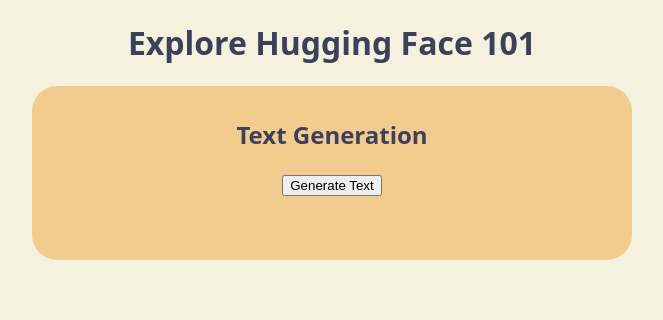
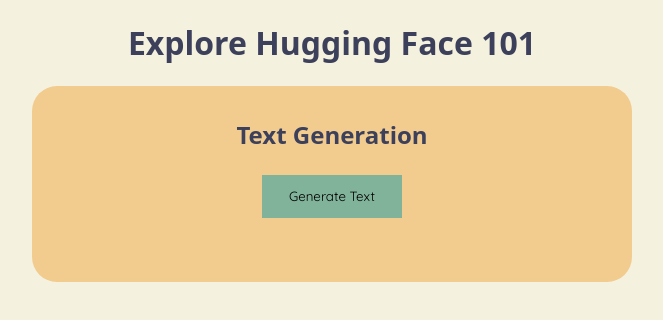
Before and after one commit to OrbicCode/explore-hugging_face-101, a React (Vite) app: page / in a window 1280 px wide. Shown: the top 320 px of the page, without its empty margins (308-971 px from the left). Built offline with nearby package versions, Linux system fonts and the light colour scheme; a web font is replaced by a local one.

Commit message:
button styling and huggingface inference install

```diff
--- a/package.json
+++ b/package.json
@@ -10,6 +10,7 @@
     "preview": "vite preview"
   },
   "dependencies": {
+    "@huggingface/inference": "^4.13.4",
     "react": "^19.2.0",
     "react-dom": "^19.2.0"
   },
--- a/src/App.css
+++ b/src/App.css
@@ -4,6 +4,10 @@
 }
 
 .widget_container {
+  display: flex;
+  flex-direction: column;
+  align-items: center;
+  gap: 2em;
   width: 75%;
   margin: 0 auto;
 }
--- a/src/components/Button/Button.module.css
+++ b/src/components/Button/Button.module.css
@@ -0,0 +1,6 @@
+.button {
+  font-family: inherit;
+  background: var(--green);
+  padding: 1em 2em;
+  border: none;
+}
--- a/src/components/TextGeneration/TextGeneration.module.css
+++ b/src/components/TextGeneration/TextGeneration.module.css
@@ -6,6 +6,6 @@
   margin: 0 auto;
   padding: 2em;
   width: 600px;
-  background: #f2cc8f;
+  background: var(--yellow);
   border-radius: 25px;
 }
--- a/src/components/TextGeneration/TextGeneration.tsx
+++ b/src/components/TextGeneration/TextGeneration.tsx
@@ -6,7 +6,9 @@
   const [generatedText, setGeneratedText] = useState('');
 
   function handleClick() {
-    setGeneratedText('LOTR is the best');
+    setGeneratedText(
+      'Lorem ipsum dolor sit amet, consectetur adipiscing elit. Donec id sem sodales, vulputate augue eget, dapibus elit. Mauris tortor elit, blandit et fermentum eget, pharetra sed lectus. Integer ac semper erat. Nunc molestie nisi dui, sed dignissim dui pellentesque eu. Duis rutrum purus id quam fringilla tincidunt. Morbi tempor nunc a luctus porttitor. Etiam ac efficitur tortor. Cras volutpat mauris et laoreet venenatis. Suspendisse accumsan eget lorem a suscipit. Suspendisse aliquam dictum nulla sit amet ultrices. Donec vulputate porta semper. Aliquam a mauris tellus. Donec finibus porta iaculis. Ut orci metus, euismod nec consectetur dictum, lacinia eget odio. Vestibulum vehicula tortor in nisi varius aliquet. Mauris vel tincidunt tellus.'
+    );
   }
 
   return (
--- a/src/index.css
+++ b/src/index.css
@@ -1,4 +1,9 @@
 :root {
+  --off-whith: #f4f1de;
+  --dark-blue: #3d405b;
+  --light-red: #e07a5f;
+  --green: #81b29a;
+  --yellow: #f2cc8f;
 }
 
 * {
@@ -8,8 +13,8 @@
 body {
   font-family: 'Quicksand', sans-serif;
   margin: 0;
-  background: #f4f1de;
-  color: #3d405b;
+  background: var(--off-whith);
+  color: var(--dark-blue);
 }
 
 h1,
```
Also changed, not shown: 1 other file (tests, documents, lock files or other folders).
